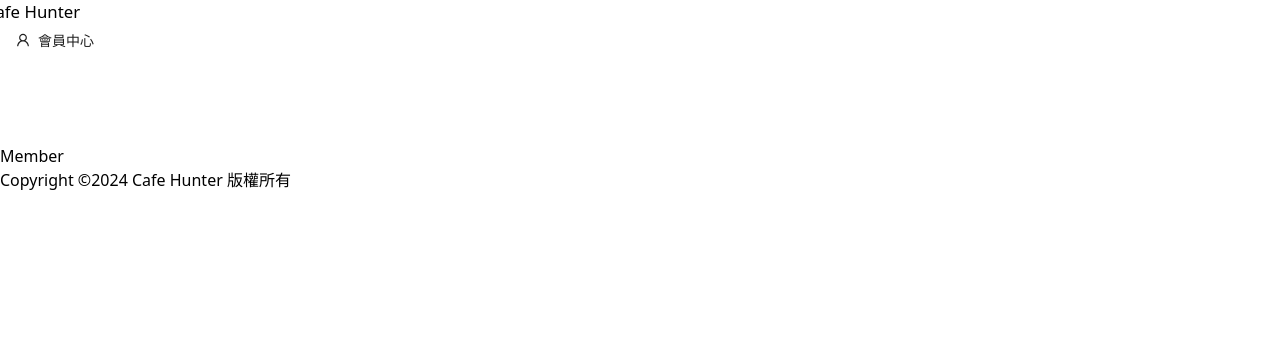
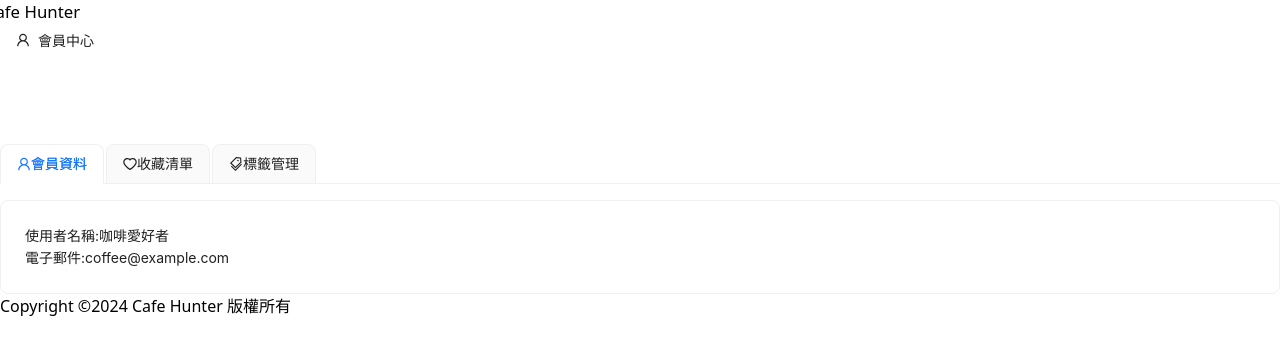
Before and after one commit to JamesChen1118/cafe-project, a React (Vite) app: page /member in a window 1280 px wide. Shown: the top 354 px of the page. Built offline with nearby package versions, Linux system fonts and the light colour scheme.

Commit message:
feat: member pages setting

```diff
--- a/src/pages/Member/member.jsx
+++ b/src/pages/Member/member.jsx
@@ -1,6 +1,152 @@
+import { Card, Divider, Tag, Input, Button, Tabs } from "antd";
+import { useState } from "react";
+import {
+  PlusOutlined,
+  UserOutlined,
+  HeartOutlined,
+  TagsOutlined,
+} from "@ant-design/icons";
 
 const Member = () => {
-    return <>Member</>
-  }
+  // 模擬用戶資料
+  const [userData] = useState({
+    username: "咖啡愛好者",
+    email: "coffee@example.com",
+    favorites: [
+      { id: 1, name: "星巴克 信義門市", tags: ["不限時", "插座多"] },
+      { id: 2, name: "路易莎 台大店", tags: ["安靜", "平價"] },
+      { id: 3, name: "cama café 公館店", tags: ["咖啡好喝", "環境好"] },
+    ],
+  });
 
-  export default Member;
+  // 標籤管理
+  const [tags, setTags] = useState([
+    "不限時",
+    "插座多",
+    "安靜",
+    "平價",
+    "咖啡好喝",
+    "環境好",
+  ]);
+  const [inputVisible, setInputVisible] = useState(false);
+  const [inputValue, setInputValue] = useState("");
+
+  // 新增標籤
+  const handleAddTag = () => {
+    if (inputValue && !tags.includes(inputValue)) {
+      setTags([...tags, inputValue]);
+      setInputValue("");
+    }
+    setInputVisible(false);
+  };
+
+  // 定義頁籤內容
+  const items = [
+    {
+      key: "1",
+      label: (
+        <span>
+          <UserOutlined />
+          會員資料
+        </span>
+      ),
+      children: (
+        <Card className="shadow-md">
+          <p className="mb-4">
+            <span className="font-bold mr-2">使用者名稱:</span>
+            {userData.username}
+          </p>
+          <p>
+            <span className="font-bold mr-2">電子郵件:</span>
+            {userData.email}
+          </p>
+        </Card>
+      ),
+    },
+    {
+      key: "2",
+      label: (
+        <span>
+          <HeartOutlined />
+          收藏清單
+        </span>
+      ),
+      children: (
+        <Card className="shadow-md">
+          {userData.favorites.map((cafe) => (
+            <div key={cafe.id} className="mb-4 last:mb-0">
+              <h3 className="text-lg font-medium mb-2">{cafe.name}</h3>
+              <div className="flex flex-wrap gap-2">
+                {cafe.tags.map((tag) => (
+                  <Tag key={tag} color="orange">
+                    {tag}
+                  </Tag>
+                ))}
+              </div>
+              <Divider />
+            </div>
+          ))}
+        </Card>
+      ),
+    },
+    {
+      key: "3",
+      label: (
+        <span>
+          <TagsOutlined />
+          標籤管理
+        </span>
+      ),
+      children: (
+        <Card className="shadow-md">
+          <div className="flex flex-wrap gap-2 mb-4">
+            {tags.map((tag) => (
+              <Tag
+                key={tag}
+                closable
+                onClose={() => setTags(tags.filter((t) => t !== tag))}
+                color="orange"
+              >
+                {tag}
+              </Tag>
+            ))}
+          </div>
+
+          {inputVisible ? (
+            <Input
+              type="text"
+              size="small"
+              style={{ width: 100 }}
+              value={inputValue}
+              onChange={(e) => setInputValue(e.target.value)}
+              onBlur={handleAddTag}
+              onPressEnter={handleAddTag}
+              autoFocus
+            />
+          ) : (
+            <Button
+              type="dashed"
+              onClick={() => setInputVisible(true)}
+              icon={<PlusOutlined />}
+            >
+              新增標籤
+            </Button>
+          )}
+        </Card>
+      ),
+    },
+  ];
+
+  return (
+    <div className="max-w-4xl mx-auto p-6">
+      <Tabs
+        defaultActiveKey="1"
+        items={items}
+        type="card"
+        className="bg-white p-4 rounded-lg shadow-md"
+      />
+    </div>
+  );
+};
+
+export default Member;
```
